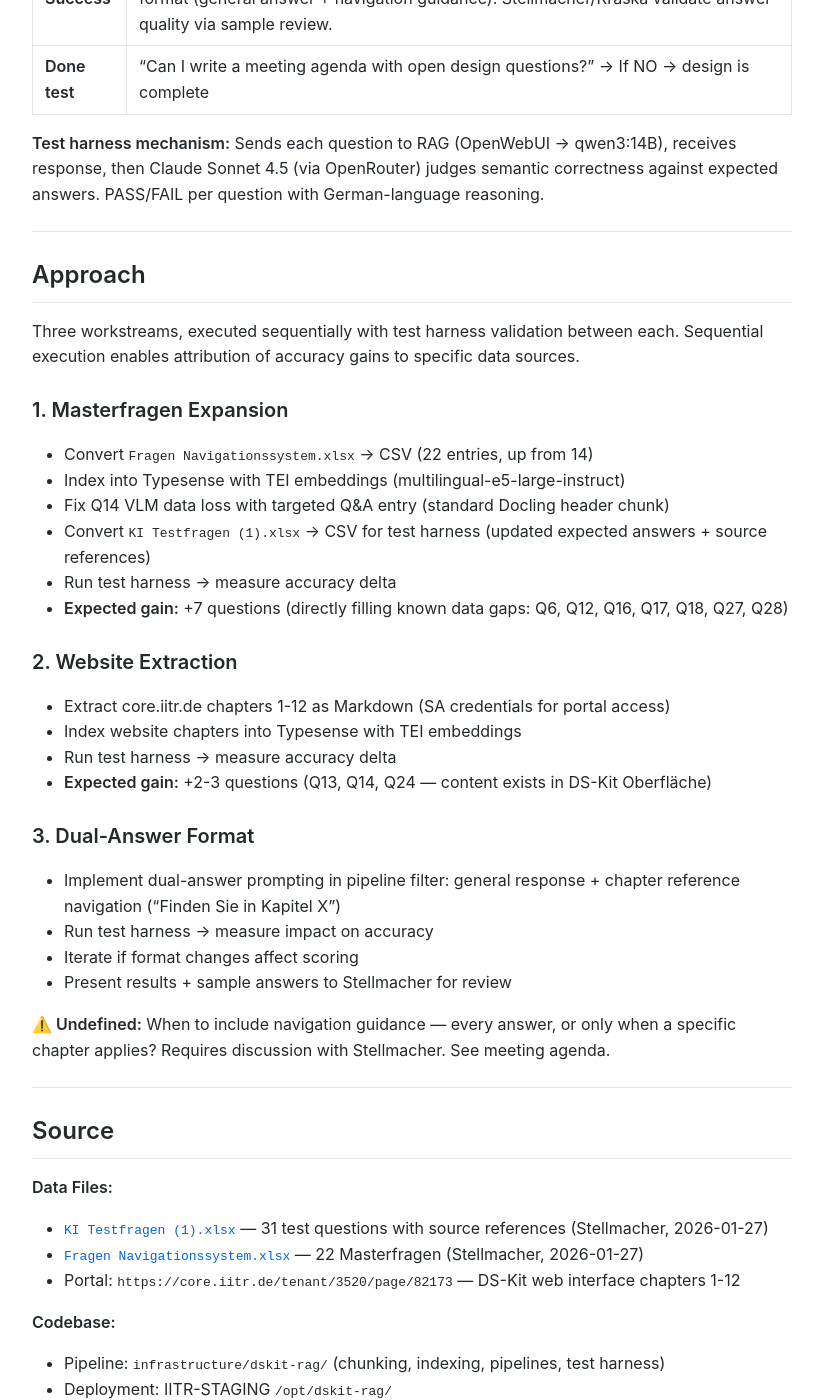
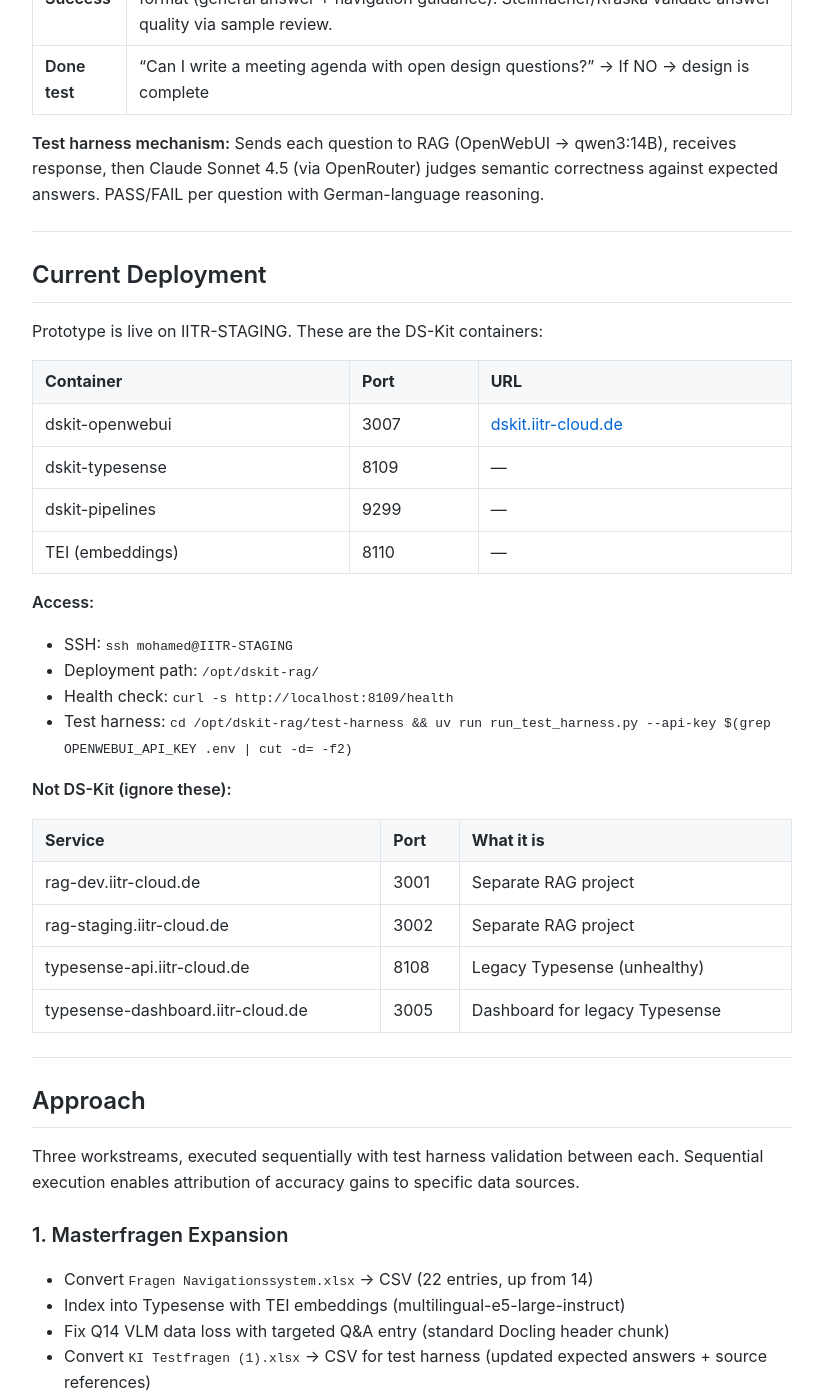
Before and after one commit to MariusWilsch/public-wilsch-ai-pages, a Jekyll site: the page built from project/iitr/dskit-navigation-design.md, in a window 1280 px wide and 1400 px high, scrolled down 1418 px. Shown: the whole window, without its empty margins (228-1051 px from the left). Built offline with Jekyll 4.4.1, drawn with Linux system fonts in a browser that asks for light colours; our own code applies the rules of GitHub Pages for plain Markdown files.

Commit message:
Sync from hippocampus 2026-02-11

```diff
--- a/project/iitr/dskit-navigation-design.md
+++ b/project/iitr/dskit-navigation-design.md
@@ -38,6 +38,34 @@ This project takes the navigation system from prototype to production-ready by:
 | **Done test** | "Can I write a meeting agenda with open design questions?" → If NO → design is complete |
 
 **Test harness mechanism:** Sends each question to RAG (OpenWebUI → qwen3:14B), receives response, then Claude Sonnet 4.5 (via OpenRouter) judges semantic correctness against expected answers. PASS/FAIL per question with German-language reasoning.
+
+---
+
+## Current Deployment
+
+Prototype is live on IITR-STAGING. These are the DS-Kit containers:
+
+| Container | Port | URL |
+|-----------|------|-----|
+| dskit-openwebui | 3007 | [dskit.iitr-cloud.de](https://dskit.iitr-cloud.de) |
+| dskit-typesense | 8109 | — |
+| dskit-pipelines | 9299 | — |
+| TEI (embeddings) | 8110 | — |
+
+**Access:**
+- SSH: `ssh mohamed@IITR-STAGING`
+- Deployment path: `/opt/dskit-rag/`
+- Health check: `curl -s http://localhost:8109/health`
+- Test harness: `cd /opt/dskit-rag/test-harness && uv run run_test_harness.py --api-key $(grep OPENWEBUI_API_KEY .env | cut -d= -f2)`
+
+**Not DS-Kit (ignore these):**
+
+| Service | Port | What it is |
+|---------|------|------------|
+| rag-dev.iitr-cloud.de | 3001 | Separate RAG project |
+| rag-staging.iitr-cloud.de | 3002 | Separate RAG project |
+| typesense-api.iitr-cloud.de | 8108 | Legacy Typesense (unhealthy) |
+| typesense-dashboard.iitr-cloud.de | 3005 | Dashboard for legacy Typesense |
 
 ---
 
```
